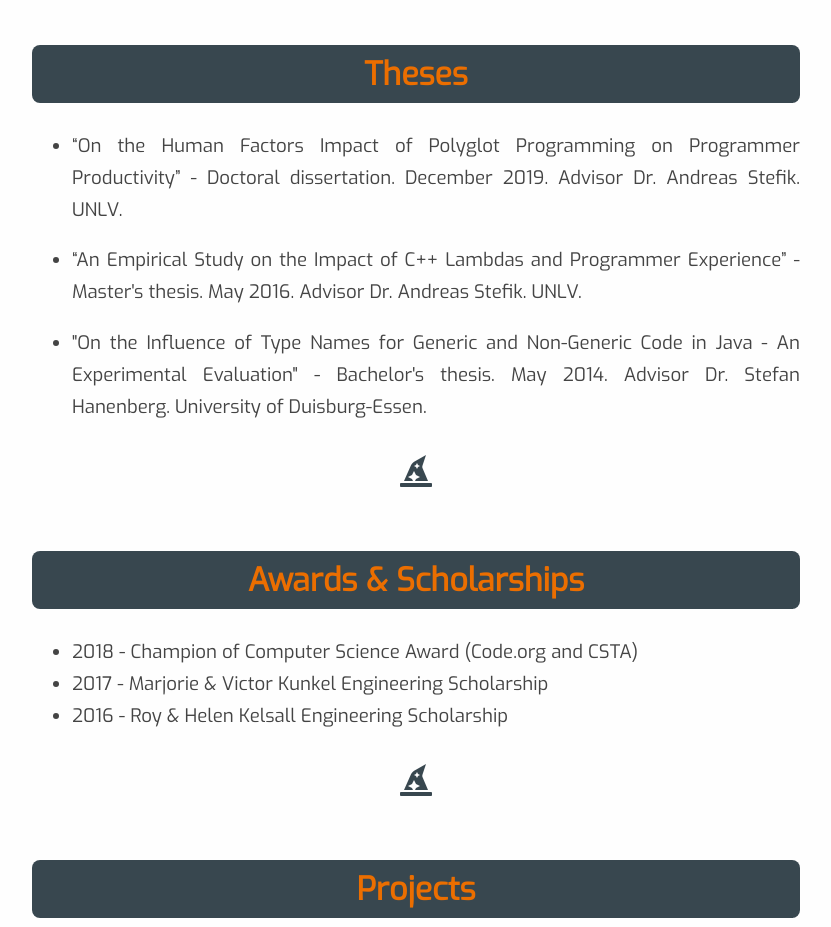
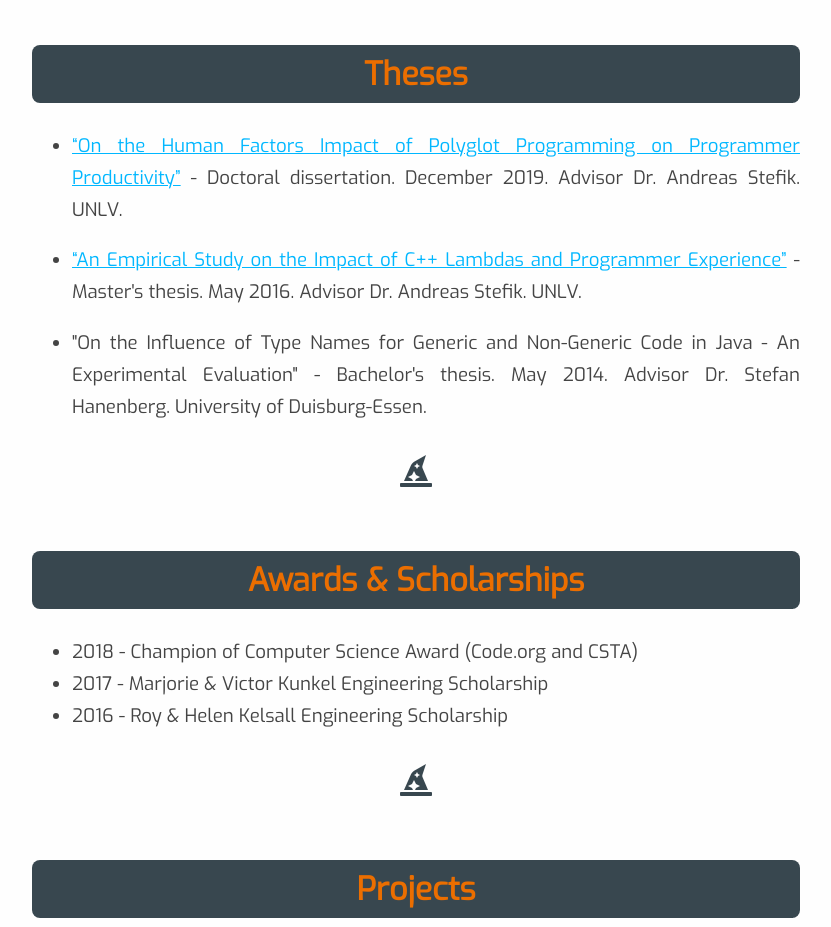
Before and after one commit to MerlinDrews/muesbeck.github.io, a plain HTML site: page index.html in a window 1280 px wide. Shown: the part 2960-3887 px from the top of the page, without its empty margins (224-1055 px from the left). Drawn offline with Linux system fonts and the light colour scheme.

Commit message:
added dissertation

```diff
--- a/index.html
+++ b/index.html
@@ -79,8 +79,8 @@
 		<h2 id="theses">Theses</h2>
 
 		<ul id="theseslist">
-			<li> <p>“On the Human Factors Impact of Polyglot Programming on Programmer Productivity” - Doctoral dissertation. December 2019. Advisor Dr. Andreas Stefik. UNLV.</p></li>
-			<li> <p>“An Empirical Study on the Impact of C++ Lambdas and Programmer Experience” - Master's thesis. May 2016. Advisor Dr. Andreas Stefik. UNLV.</p></li>
+			<li> <p><a href='files/dissertation.pdf' target="_blank">“On the Human Factors Impact of Polyglot Programming on Programmer Productivity”</a> - Doctoral dissertation. December 2019. Advisor Dr. Andreas Stefik. UNLV.</p></li>
+			<li> <p><a href='https://digitalscholarship.unlv.edu/thesesdissertations/2752/' target="_blank">“An Empirical Study on the Impact of C++ Lambdas and Programmer Experience”</a> - Master's thesis. May 2016. Advisor Dr. Andreas Stefik. UNLV.</p></li>
 			<li><p>"On the Influence of Type Names for Generic and Non-Generic Code in Java - An Experimental Evaluation" - Bachelor's thesis. May 2014. Advisor Dr. Stefan Hanenberg. University of Duisburg-Essen.</p>
 		</ul>
 		<p class="divider"> <i class="fas fa-hat-wizard"></i> </p>
```
Also changed, not shown: 1 other file.
